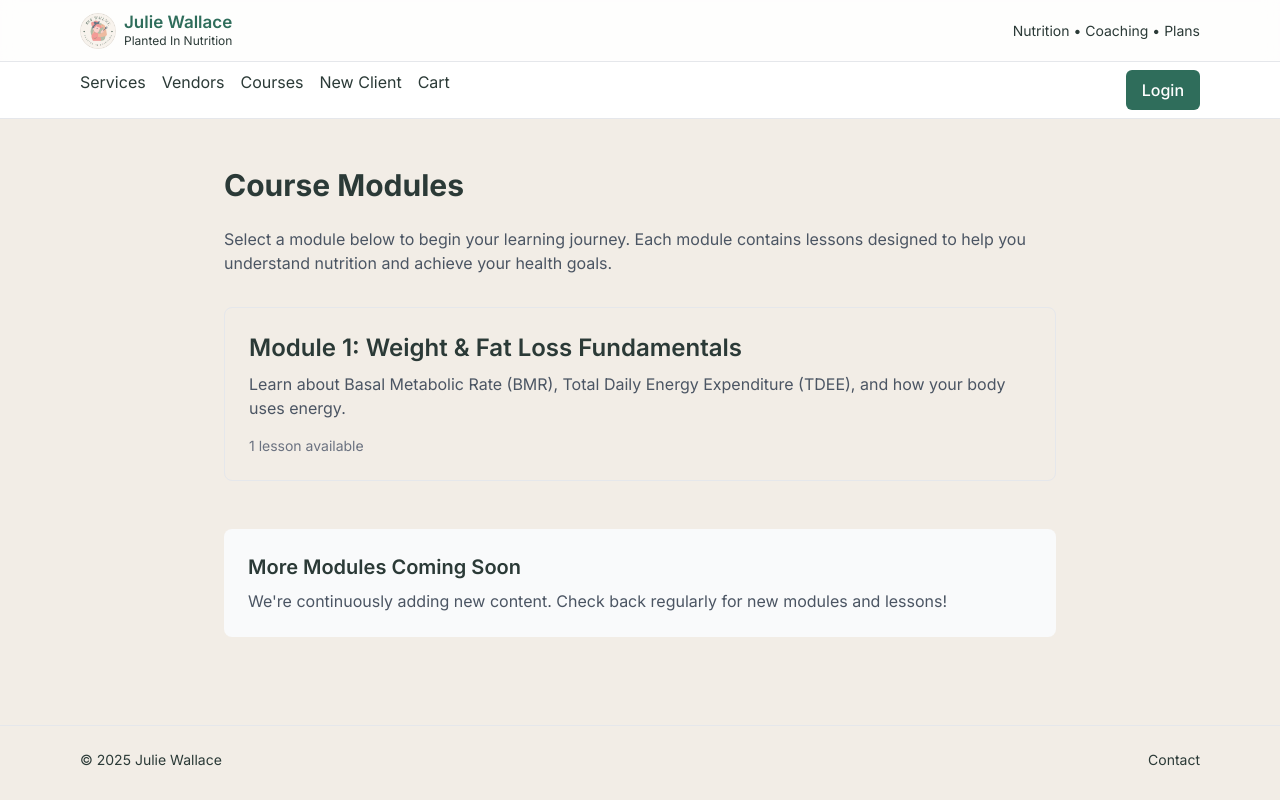
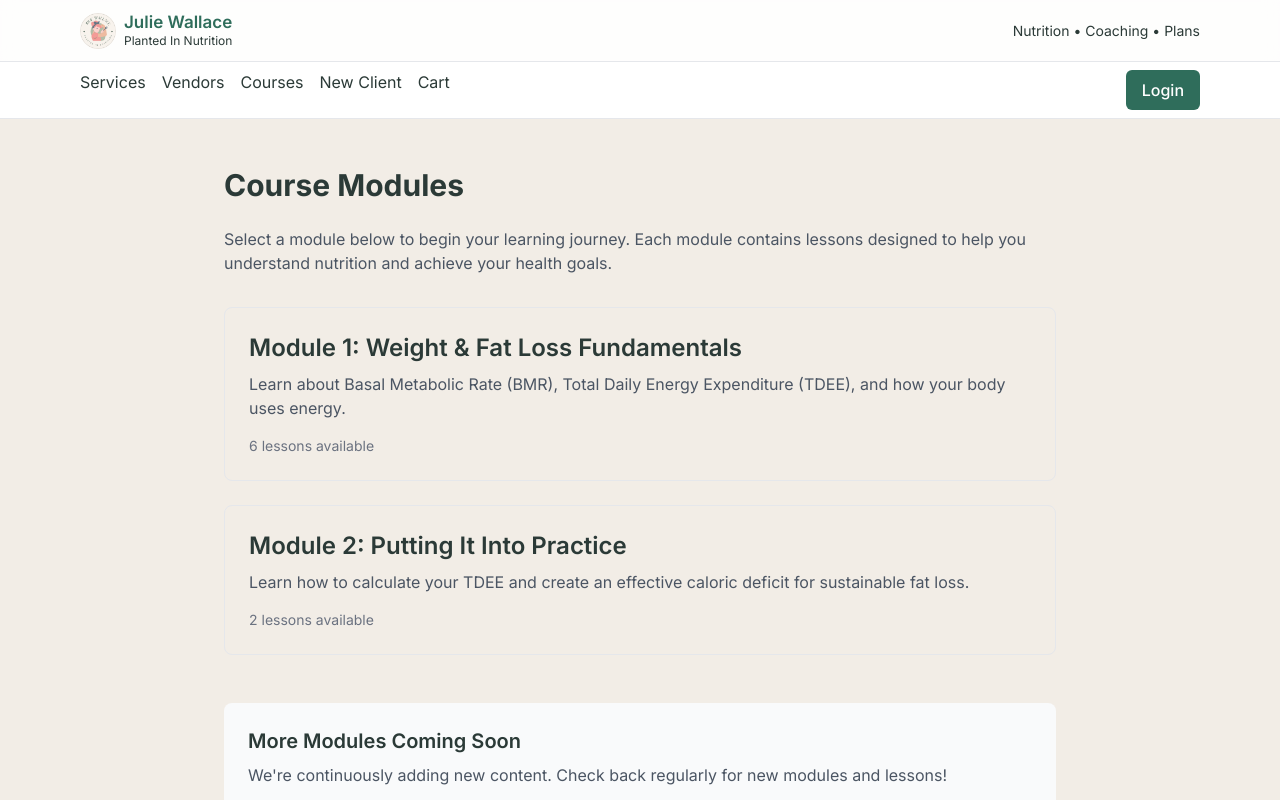
Before and after one commit to mr601s/nutritionist-marketplace-crm, a Next.js app: page /courses in a window 1280 px wide. Shown: the top 800 px of the page. Built offline with nearby package versions, Linux system fonts and the light colour scheme.

Commit message:
Add Module 2 to courses index and update Module 1 lesson count

```diff
--- a/app/courses/page.tsx
+++ b/app/courses/page.tsx
@@ -6,8 +6,15 @@ export default function CoursesPage() {
       id: 'module-1',
       title: 'Module 1: Weight & Fat Loss Fundamentals',
       description: 'Learn about Basal Metabolic Rate (BMR), Total Daily Energy Expenditure (TDEE), and how your body uses energy.',
-      lessons: 1,
+      lessons: 6,
       href: '/courses/module-1'
+    },
+    {
+      id: 'module-2',
+      title: 'Module 2: Putting It Into Practice',
+      description: 'Learn how to calculate your TDEE and create an effective caloric deficit for sustainable fat loss.',
+      lessons: 2,
+      href: '/courses/module-2'
     },
     // Future modules can be added here
   ];
@@ -38,7 +45,7 @@ export default function CoursesPage() {
       <div className="mt-12 p-6 bg-gray-50 rounded-lg">
         <h3 className="text-xl font-semibold mb-2">More Modules Coming Soon</h3>
         <p className="text-gray-600">
-          We&apos;re continuously adding new content. Check back regularly for new modules and lessons!
+          We're continuously adding new content. Check back regularly for new modules and lessons!
         </p>
       </div>
     </main>
```
